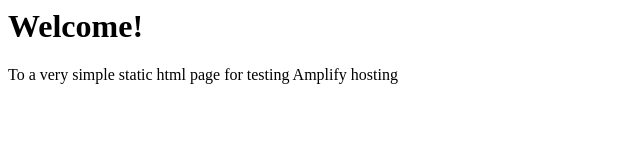
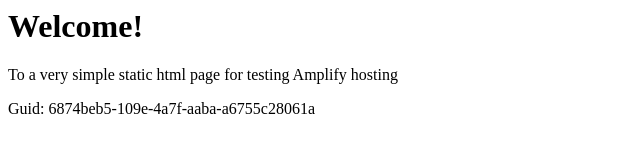
Before and after one commit to aws-aemilia-sin/Github-PR-Commit-Integration-Test-DoNotTouch-GitH-MJCD6L4M-v1-prod-ap-southeast-1, a website: page src/index.html in a window 1280 px wide. Shown: the whole page, without its empty margins (0-640 px from the left). Drawn offline with Linux system fonts and the light colour scheme.

Commit message:
commit from integ tests

```diff
--- a/src/index.html
+++ b/src/index.html
@@ -1,3 +1,5 @@
+
+
 <html lang="en">
 
 <head>
@@ -10,6 +12,6 @@
 <body>
     <h1>Welcome!</h1>
     <p>To a very simple static html page for testing Amplify hosting</p>
-</body>
+    <p>Guid: 6874beb5-109e-4a7f-aaba-a6755c28061a</p></body>
 
 </html>
```
